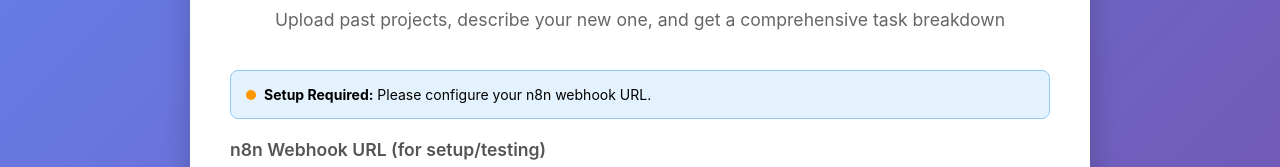
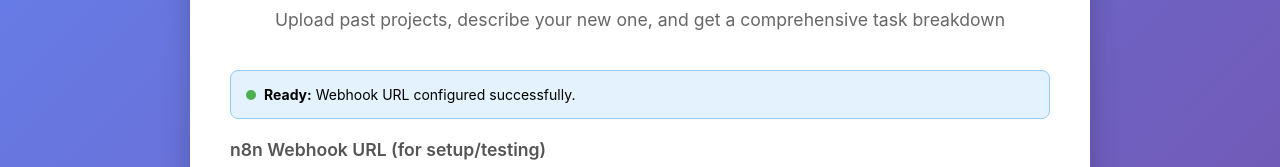
Before and after one commit to T3amD3v/pm-agent, a plain HTML site: page index.html in a window 1280 px wide. Shown: the part 144-311 px from the top of the page. Drawn offline with Linux system fonts and the light colour scheme.

Commit message:
Update index.html

```diff
--- a/index.html
+++ b/index.html
@@ -289,7 +289,7 @@
 
     <script>
         // Configuration
-        const DEFAULT_WEBHOOK_URL = ''; // Set this to your webhook URL for production
+        const DEFAULT_WEBHOOK_URL = 'https://trybl.app.n8n.cloud/webhook-test/generate-project-plan'; // Set this to your webhook URL for production
 
         const fileInput = document.getElementById('fileInput');
         const fileList = document.getElementById('fileList');
```
